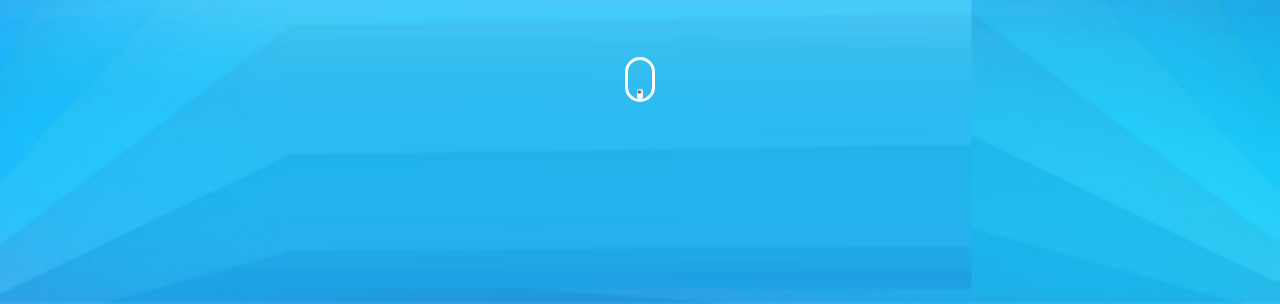
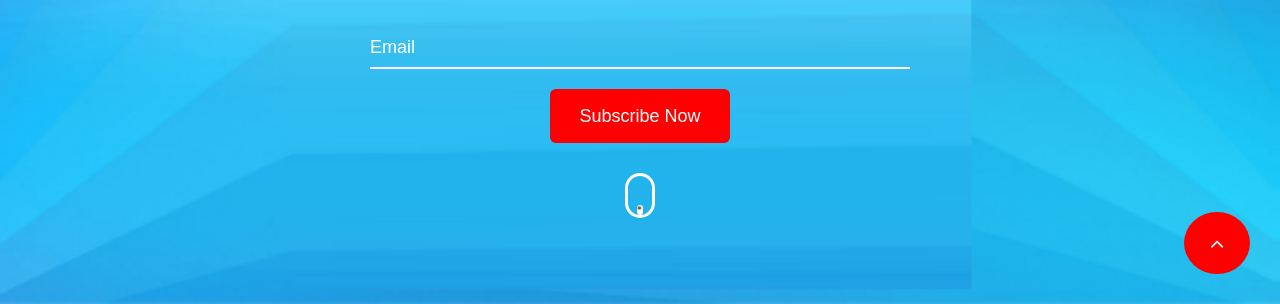
Before and after one commit to VilmaPetruskeviciene/5-comming_soon, a website: page index.html in a window 1280 px wide. Shown: the part 496-800 px from the top of the page. Drawn offline with Linux system fonts and the light colour scheme.

Commit message:
form style

```diff
--- a/css/components/button.css
+++ b/css/components/button.css
@@ -1,9 +1,16 @@
 .btn {
-    padding: 18px 30px;
-    border-radius: 6px;
+    padding: 1em 1.66em;
+    border-radius: 0.33em;
     font-size: 18px;
     line-height: 18px;
     background-color: red;
     color: #fff;
     border: none;
+    text-align: center;
+    text-decoration: none;
 }
+
+.btn.btn-circle {
+    padding: 1em;
+    width: 3em;
+}
--- a/css/components/form.css
+++ b/css/components/form.css
@@ -26,3 +26,7 @@
     max-height: 240px;
     resize: vertical;
 }
+
+.form :focus-visible {
+    outline: 2px dotted red;
+}
--- a/css/pages/home.css
+++ b/css/pages/home.css
@@ -45,6 +45,23 @@ section.bg-main {
 
 .hero > .description {
     font-size: 20px;
+}
+
+.subscibe {
+    flex-direction: column;
+    width: 90%;
+    align-items: center;
+}
+
+.form.subscibe > input {
+    width: 100%;
+    background-color: transparent;
+    color: #fff;
+    border-color: #fff;
+}
+
+.form.subscibe ::placeholder {
+    color: #fff;
 }
 /* HERO - end */
 
@@ -170,6 +187,13 @@ footer.container {
 .futeriukai > *:last-child:after {
     display: none;
 }
+
+.back-to-top {
+    border-radius: 50%;
+    position: fixed;
+    bottom: 30px;
+    right: 30px;
+}
 /* FOOTER - end */
 
 @media (max-width: 700px) {
--- a/index.html
+++ b/index.html
@@ -43,8 +43,10 @@
                     <div>Seconds</div>
                 </div>
             </div>
-            <form>
-
+            <form class="form subscibe">
+                <label for="email">Email</label>
+                <input id="email" type="email" placeholder="Email" required>
+                <button class="btn" type="submit">Subscribe Now</button>
             </form>
             <div class="mouse"></div>
         </div>
@@ -73,6 +75,7 @@
             </div>
         </div>
     </section>
+
     <footer class="container bg-main">
         <div class="row socials">
             <a class="fa fa-facebook" href="#" target="_blank"></a>
@@ -94,5 +97,7 @@
         </div>
     </footer>
 
+    <a href="#" class="btn fa fa-angle-up back-to-top btn-circle"></a>
+
 </body>
 </html>
```
